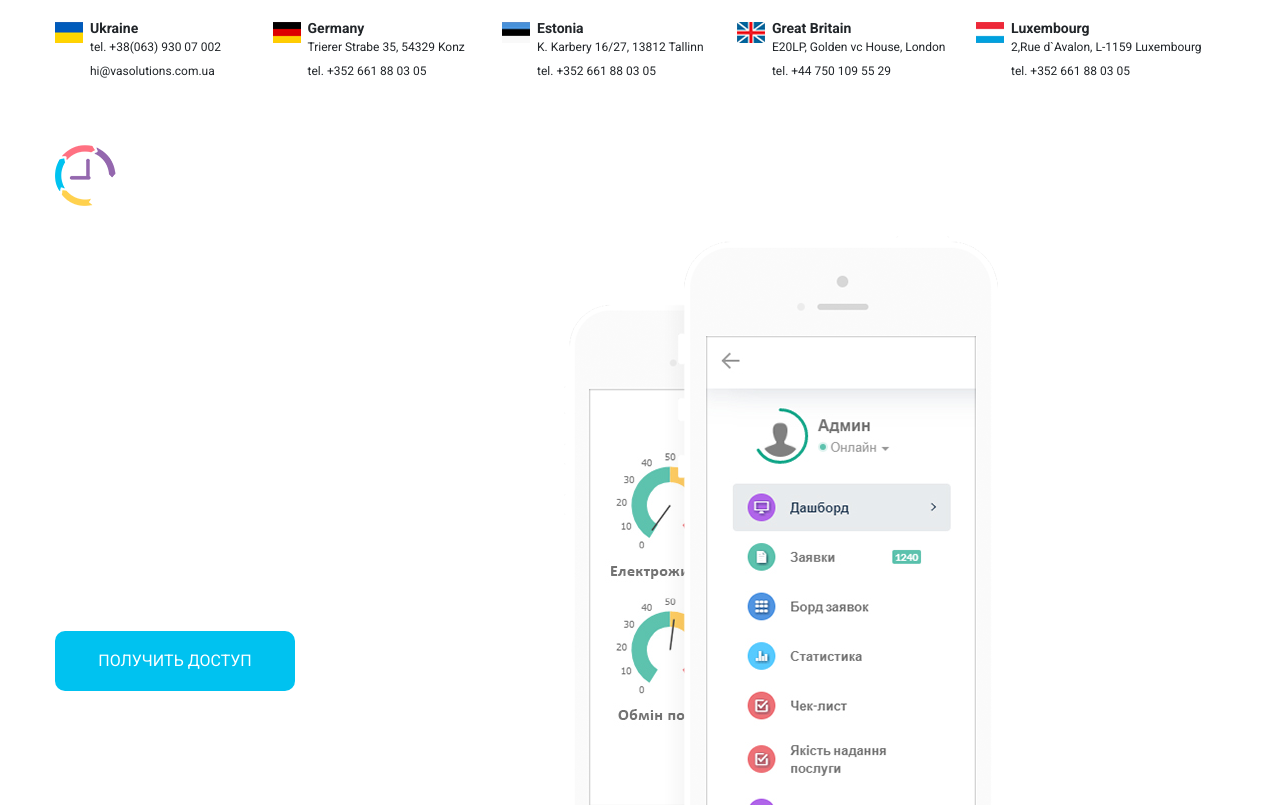
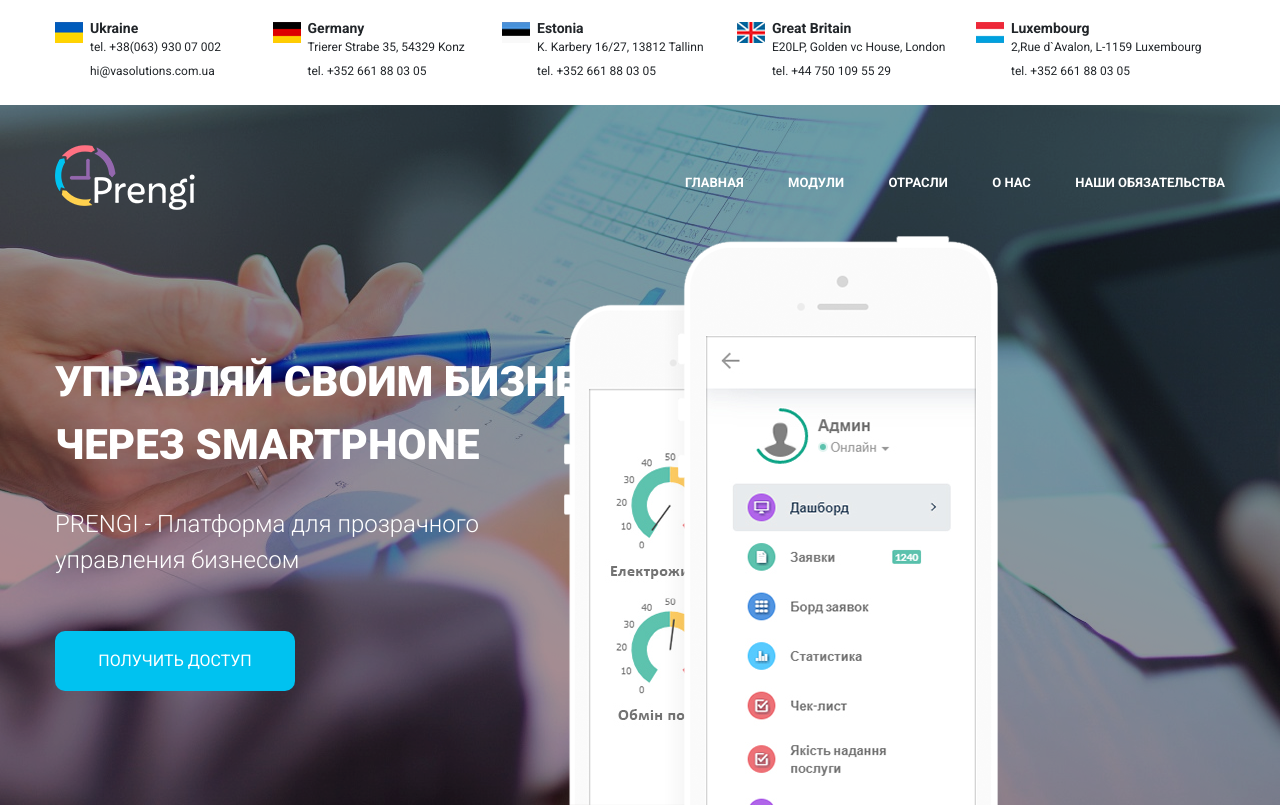
Before and after one commit to AndreyTheWeb/Pengi, a plain HTML site: page src/index.html in a window 1280 px wide. Shown: the top 809 px of the page. Drawn offline with Linux system fonts and the light colour scheme; the site is published under a folder, as on GitHub Pages, so addresses that start at the root find nothing.

Commit message:
3 day, fix headbg

```diff
--- a/src/sass/blocks/_main.scss
+++ b/src/sass/blocks/_main.scss
@@ -1,6 +1,6 @@
 .main {
     min-height: 700px;
-    background: url('/src/img/headbg.png') no-repeat center/cover;
+    background: url('../img/headbg.png') no-repeat center/cover;
     position: relative;
     &__logo {
         display: inline-block;
```
Also changed, not shown: src/css/style.min.css, 1 other file.
